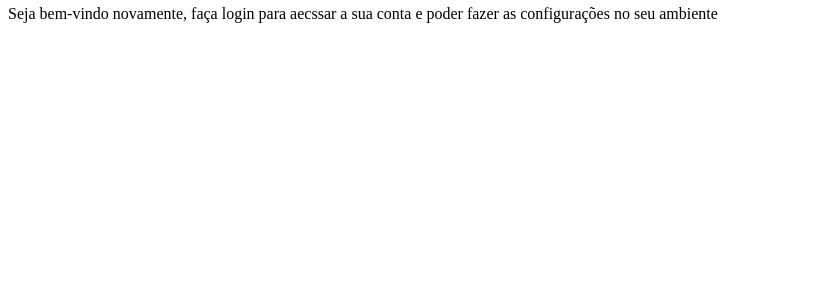
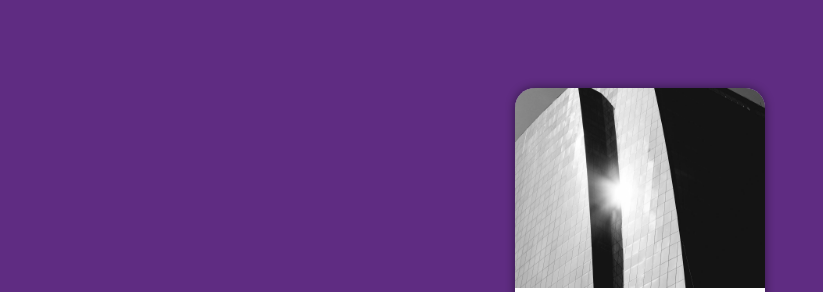
Before and after one commit to EricSatoshi/projeto-login, a plain HTML site: page index.html in a window 1280 px wide. Shown: the part 62-354 px from the top of the page, without its empty margins (0-823 px from the left). Drawn offline with Linux system fonts and the light colour scheme.

Commit message:
projetando a estrutura do projeto

```diff
--- a/estilos/style.css
+++ b/estilos/style.css
@@ -3,5 +3,50 @@
 /*
 Paleta de cores:
 Verde - #49a09d
-Lilás - 5f2c82
+Lilás - #5f2c82
 */
+
+*{
+    font-family: system-ui, -apple-system, BlinkMacSystemFont, 'Segoe UI', Roboto, Oxygen, Ubuntu, Cantarell, 'Open Sans', 'Helvetica Neue', sans-serif;
+    padding: 0px;
+    margin: 0px;
+}
+
+body, html{
+    background-color: #5f2c82;
+    width: 100vw;
+    height: 100vh;
+}
+
+main{
+    position: relative;
+    width: 100vw;
+    height: 100vh;
+}
+
+section#login{
+    position: absolute;
+    top: 50%;
+    left: 50%;
+    transform: translate(-50%, -50%);
+
+    background-color: white;
+    width: 250px;
+    height: 500px;
+    border-radius: 20px;
+    overflow: hidden;
+    box-shadow: 0px 0px 10px rgba(0, 0, 0, 0.488);
+}
+
+section#login > div#imagem{
+    display: block;
+    background: #5f2c82 url(../imagens/pexels-bruthethe-2747596.jpg) no-repeat;
+    background-position:center bottom ;
+    background-size: cover;
+    height: 200px;
+}
+
+section#login > div#formulario{
+    display: block;
+    padding: 10px;
+}
--- a/index.html
+++ b/index.html
@@ -8,7 +8,7 @@
 </head>
 <body>
     <main>
-        <section id="Login">
+        <section id="login">
             <div id="imagem">
 
             </div>
```
